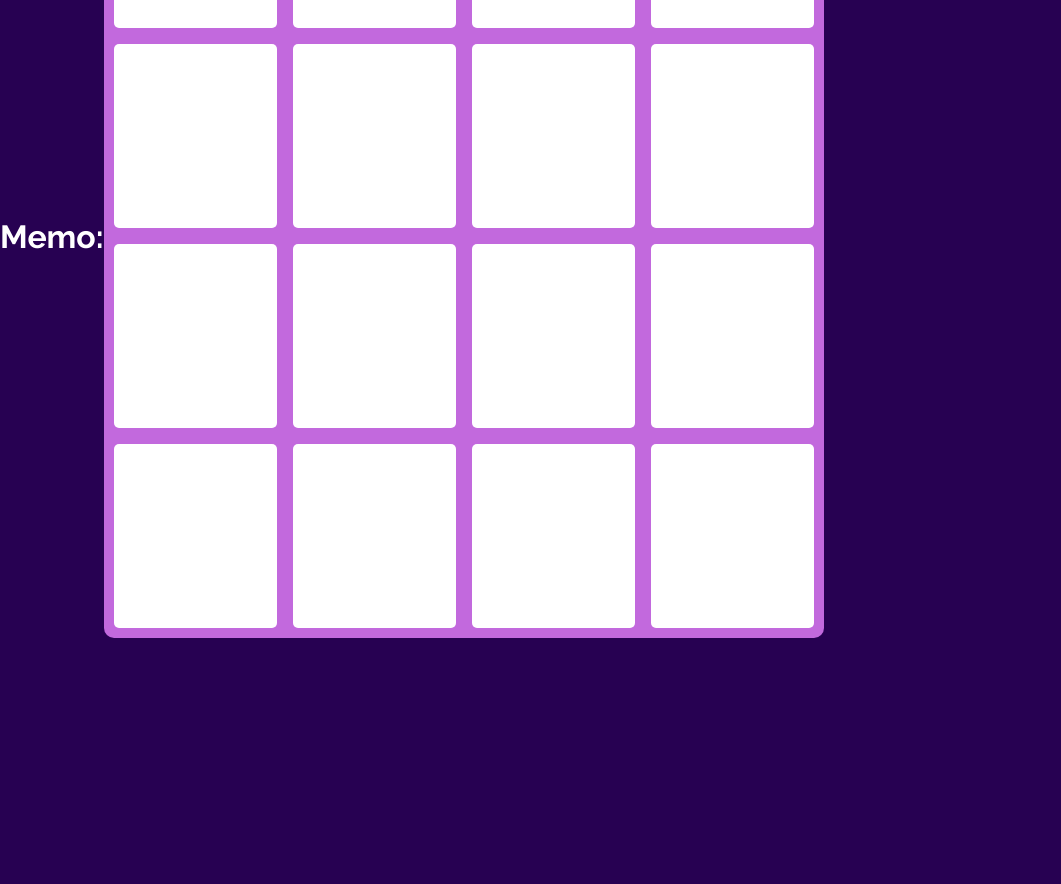
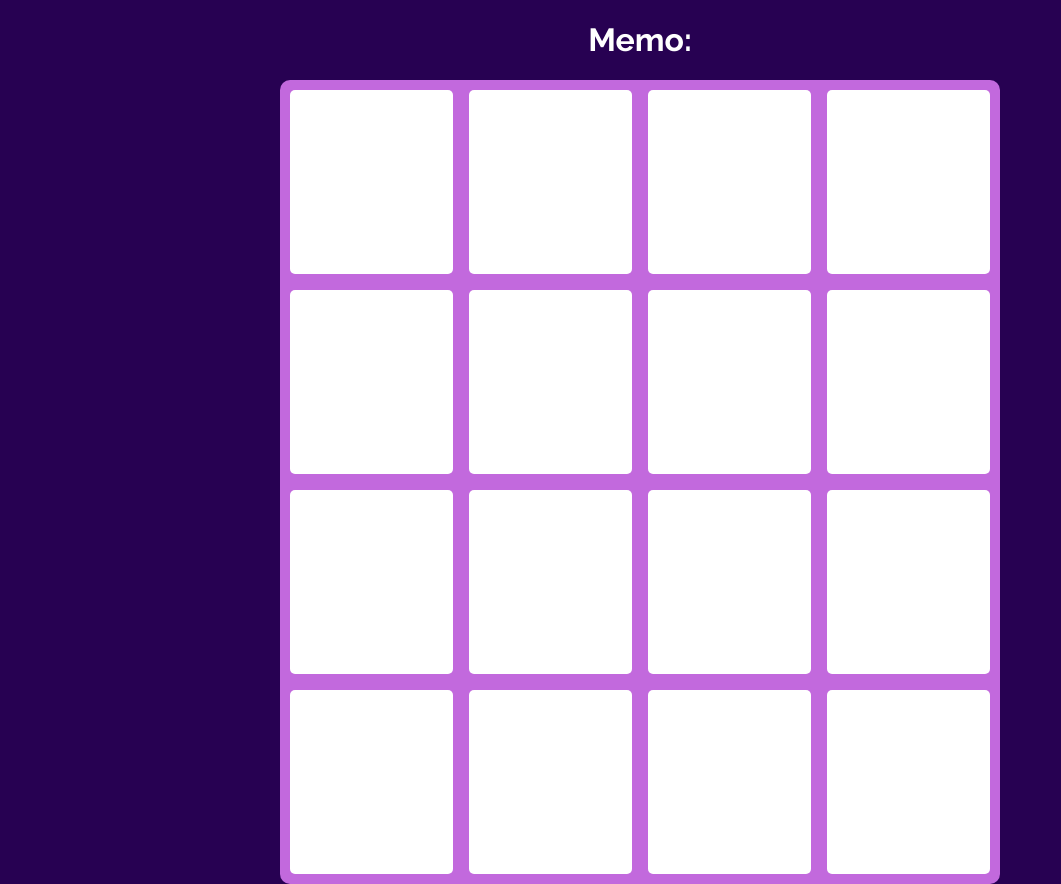
Before and after one commit to tomitose/proyecto-trivia, a React (Create React App) app: page /memo in a window 1280 px wide. Shown: the whole page, without its empty margins (0-1061 px from the left). Before the commit the page ends 800 px from the top, so only its background shows below. Built offline with nearby package versions, Linux system fonts and the light colour scheme; the HTML template or start-up script is replaced by a standard one.

Commit message:
modificado clase en Memo y linea en Card

```diff
--- a/src/components/Memo/Card/Card.jsx
+++ b/src/components/Memo/Card/Card.jsx
@@ -10,6 +10,7 @@ const Card = ({ item, handleChoice }) => {
   return (
     <div className="card" onClick={handleClick}>
       <img className="img-card" src={item.img} alt="img" />
+      {/* <div className="back"></div> */}
     </div>
   );
 };
--- a/src/components/Memo/Memo.css
+++ b/src/components/Memo/Memo.css
@@ -1,4 +1,4 @@
-.container{
+.container-memo{
     display: flex;
     justify-content: center;
     align-items: center;
@@ -6,6 +6,6 @@
     flex-wrap: wrap;
 }
 
-.container h1 {
+.container-memo h1 {
     color: #fff;
 }
--- a/src/components/Memo/Memo.jsx
+++ b/src/components/Memo/Memo.jsx
@@ -4,7 +4,7 @@ import MemoCards from './MemoCards/MemoCards';
 
 const Memo = () => {
   return (
-    <div className='container'>
+    <div className='container-memo'>
         <h1>Memo:</h1>
         <MemoCards/>
     </div>
```
